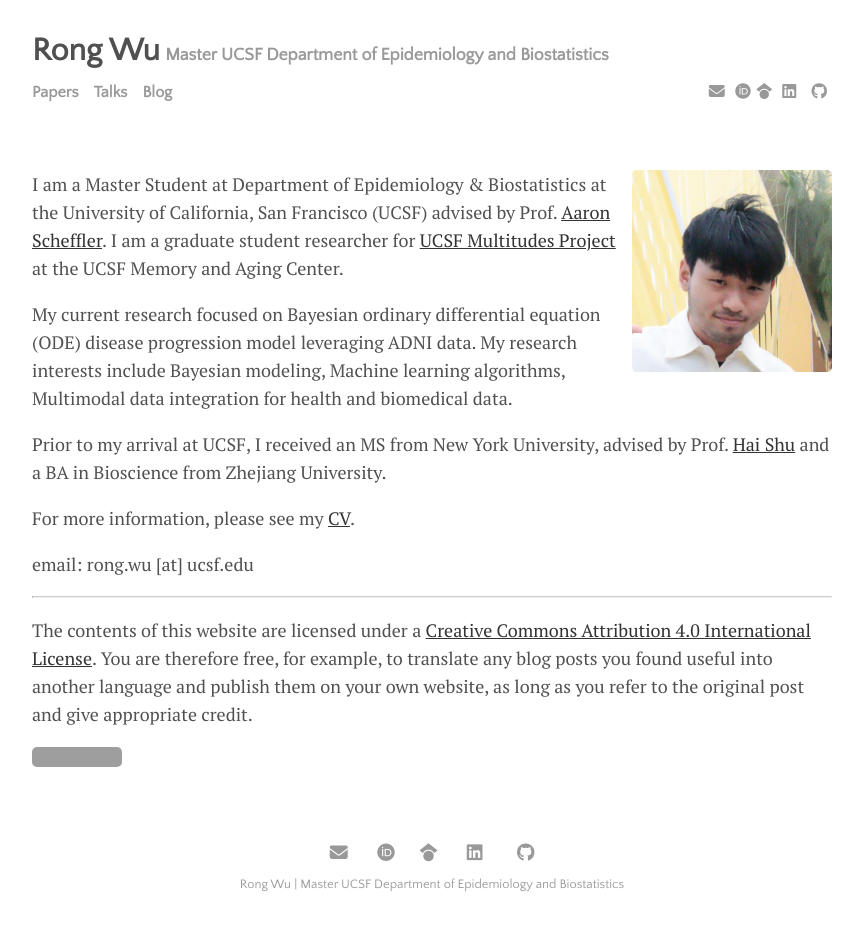
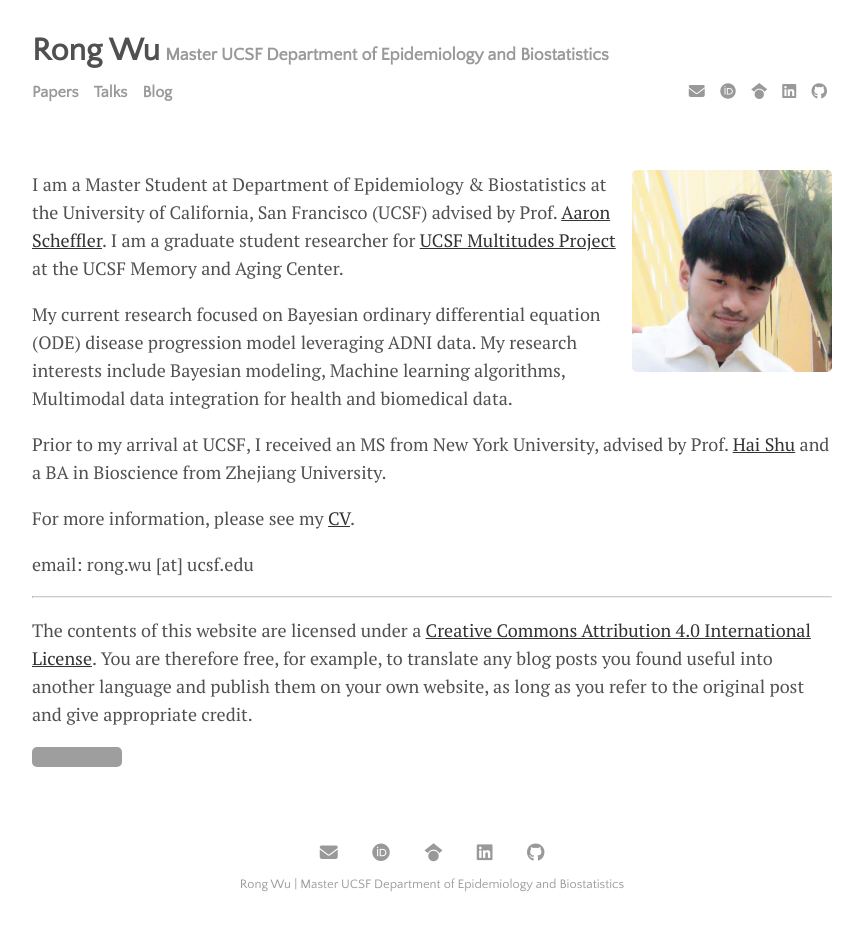
Before and after one commit to Rows21/Rows21.github.io, a Jekyll site: the page index.html, which Jekyll copies as it is, in a window 1280 px wide. Shown: the whole page, without its empty margins (208-1071 px from the left). Built offline with Jekyll 4.4.1, drawn with Linux system fonts in a browser that asks for light colours; grey boxes are pictures that could not be loaded.

Commit message:
Update main.css

```diff
--- a/assets/css/main.css
+++ b/assets/css/main.css
@@ -438,6 +438,32 @@
 	color: #0073a4;
 }
 
+.fa-orcid {
+  padding: 5px;
+	-o-transition:.5s;
+  	-ms-transition:.5s;
+  	-moz-transition:.5s;
+  	-webkit-transition:.5s;
+  	transition: .5s;
+}
+
+.fa-orcid:hover {
+	color: #A6CE39;
+}
+
+.fa-google-scholar {
+  padding: 5px;
+	-o-transition:.5s;
+  	-ms-transition:.5s;
+  	-moz-transition:.5s;
+  	-webkit-transition:.5s;
+  	transition: .5s;
+}
+
+.fa-google-scholar:hover {
+	color: #4285F4;
+}
+
 .fa-facebook {
   padding: 5px;
 	-o-transition:.5s;
```
